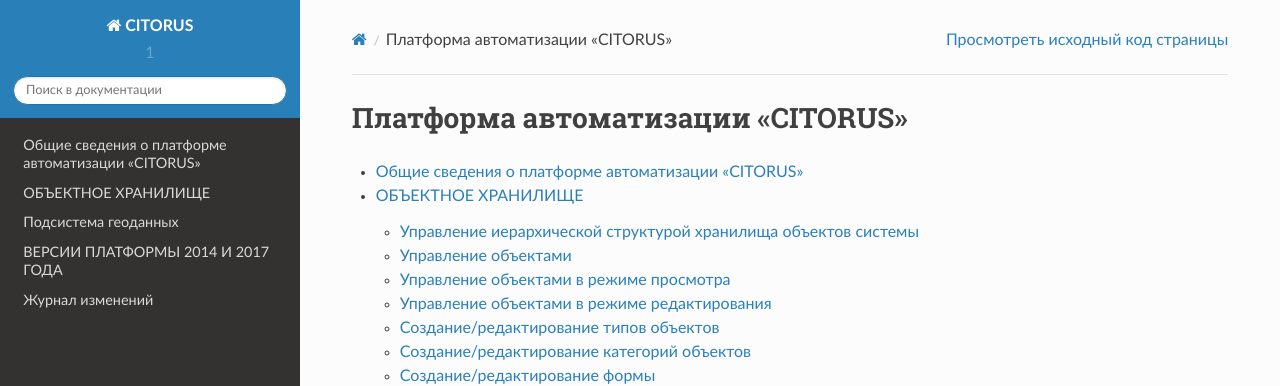
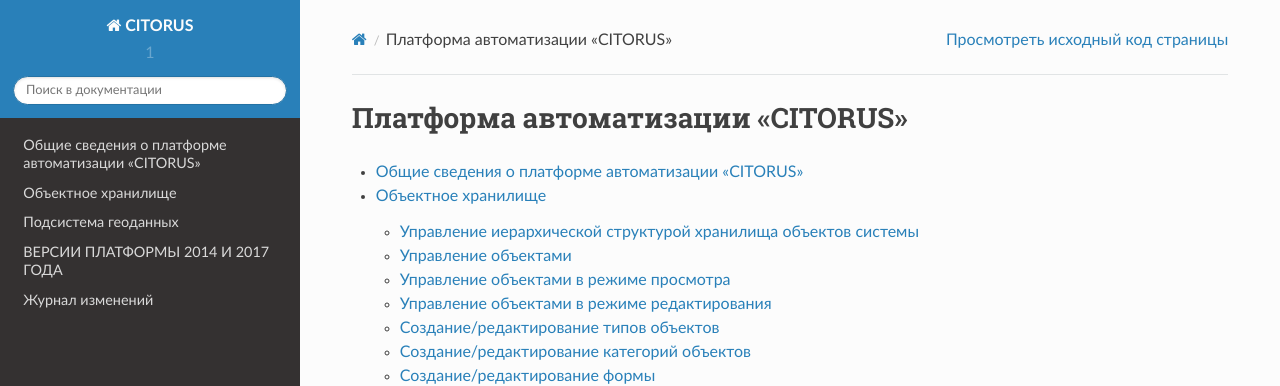
Before and after one commit to citoruspm/citorus, a Sphinx documentation site: the page built from source/index.rst, in a window 1280 px wide. Shown: the top 386 px of the page. Built offline with Sphinx 7.4.7 and the Read the Docs theme 2.0.0, drawn with Linux system fonts in a browser that asks for light colours; formulas are drawn with MathJax 3.

Commit message:
Update obj.rst

```diff
--- a/source/obj.rst
+++ b/source/obj.rst
@@ -1,4 +1,4 @@
-ОБЪЕКТНОЕ ХРАНИЛИЩЕ
+Объектное хранилище
 ===================
 
 Объектное хранилище является отдельной подсистемой Платформы и предоставляет возможность осуществлять настройку хранения, управления и
```
